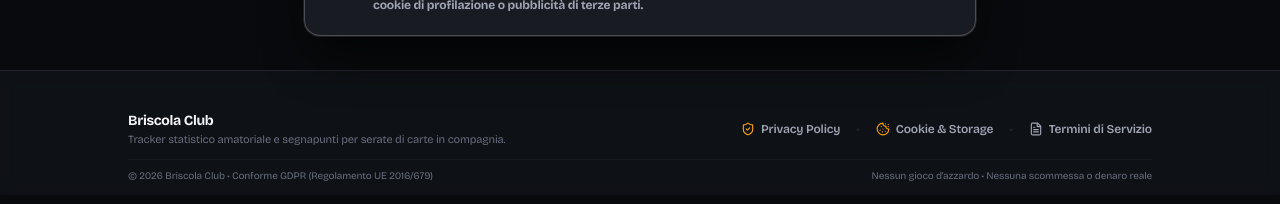
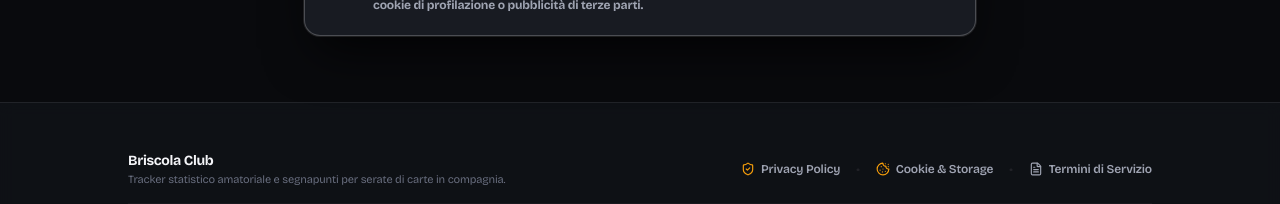
Before and after one commit to edvinhelmi/carte, a Next.js app: page / in a window 1280 px wide. Shown: the part 748-952 px from the top of the page. Built offline with nearby package versions, Linux system fonts and the light colour scheme; no server answers.

Commit message:
revert(footer): restore bottom padding to eliminate dark gap above bottom nav

```diff
--- a/src/components/Footer.tsx
+++ b/src/components/Footer.tsx
@@ -10,7 +10,7 @@ interface FooterProps {
 
 export function Footer({ onOpenLegalModal }: FooterProps) {
   return (
-    <footer className="mt-12 sm:mt-16 border-t border-[var(--divider)] bg-[var(--surface)]/70 backdrop-blur-sm text-center pt-8 sm:pt-10 pb-14 md:pb-3 px-4 text-xs text-[var(--text-muted)] space-y-3">
+    <footer className="mt-16 sm:mt-24 border-t border-[var(--divider)] bg-[var(--surface)]/70 backdrop-blur-sm text-center pt-10 sm:pt-12 pb-28 md:pb-12 px-4 text-xs text-[var(--text-muted)] space-y-4">
       <div className="max-w-5xl mx-auto flex flex-col sm:flex-row items-center justify-between gap-4 text-left">
         <div>
           <p className="font-heading font-bold text-sm text-[var(--text)]">
@@ -56,7 +56,7 @@ export function Footer({ onOpenLegalModal }: FooterProps) {
         </div>
       </div>
 
-      <div className="max-w-5xl mx-auto pt-2.5 border-t border-[var(--divider)]/50 flex flex-col sm:flex-row items-center justify-between gap-1.5 text-[10px] text-[var(--text-subtle)]">
+      <div className="max-w-5xl mx-auto pt-3 border-t border-[var(--divider)]/50 flex flex-col sm:flex-row items-center justify-between gap-2 text-[10px] text-[var(--text-subtle)]">
         <span>
           © {new Date().getFullYear()} {LEGAL_METADATA.appName} • Conforme GDPR (Regolamento UE 2016/679)
         </span>
```
